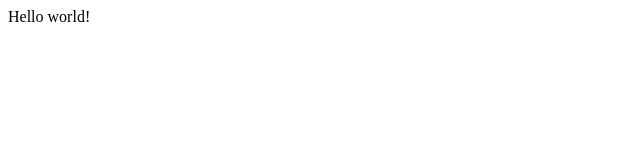
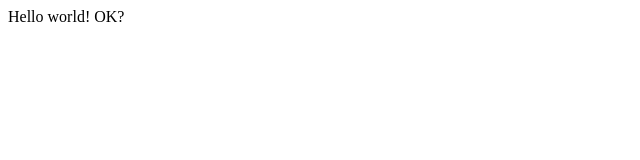
Before and after one commit to kkoba23/kkoba23.github.io, a plain HTML site: page index.html in a window 1280 px wide. Shown: the full height of the page, 0-640 px from the left. Drawn offline with Linux system fonts and the light colour scheme.

Commit message:
Added "OK?"

```diff
--- a/index.html
+++ b/index.html
@@ -5,6 +5,6 @@
 <title>Insert title here</title>
 </head>
 <body>
-Hello world!
+Hello world! OK?
 </body>
 </html>
```
